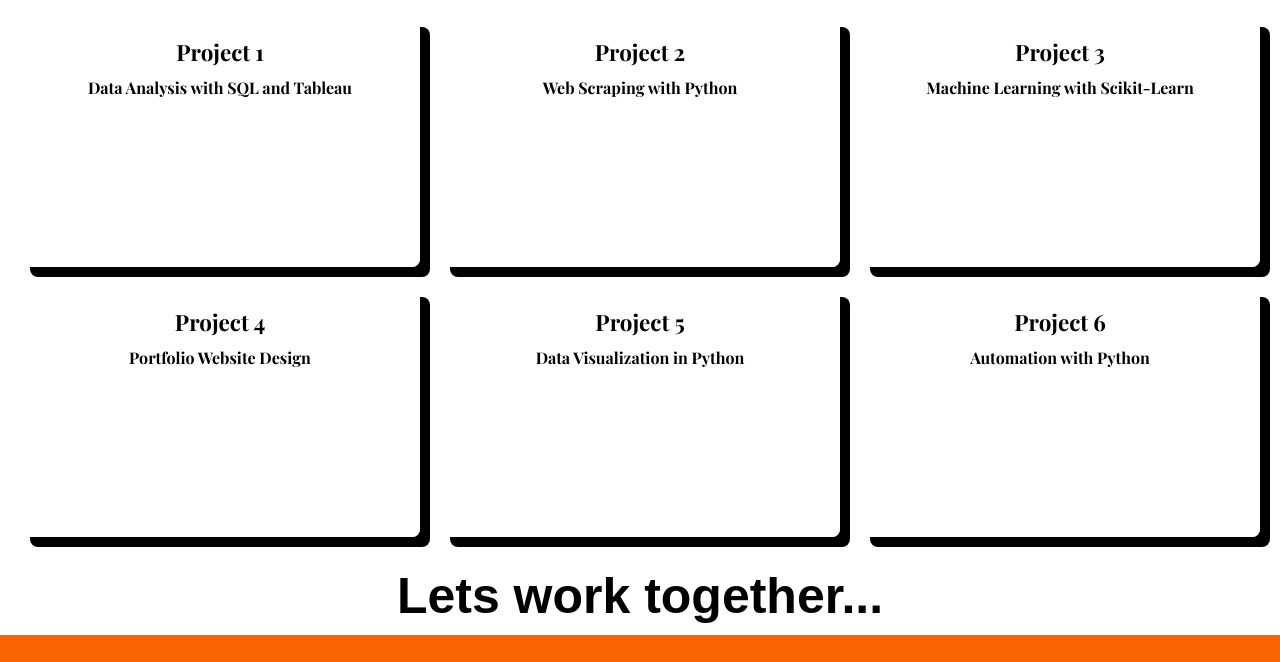
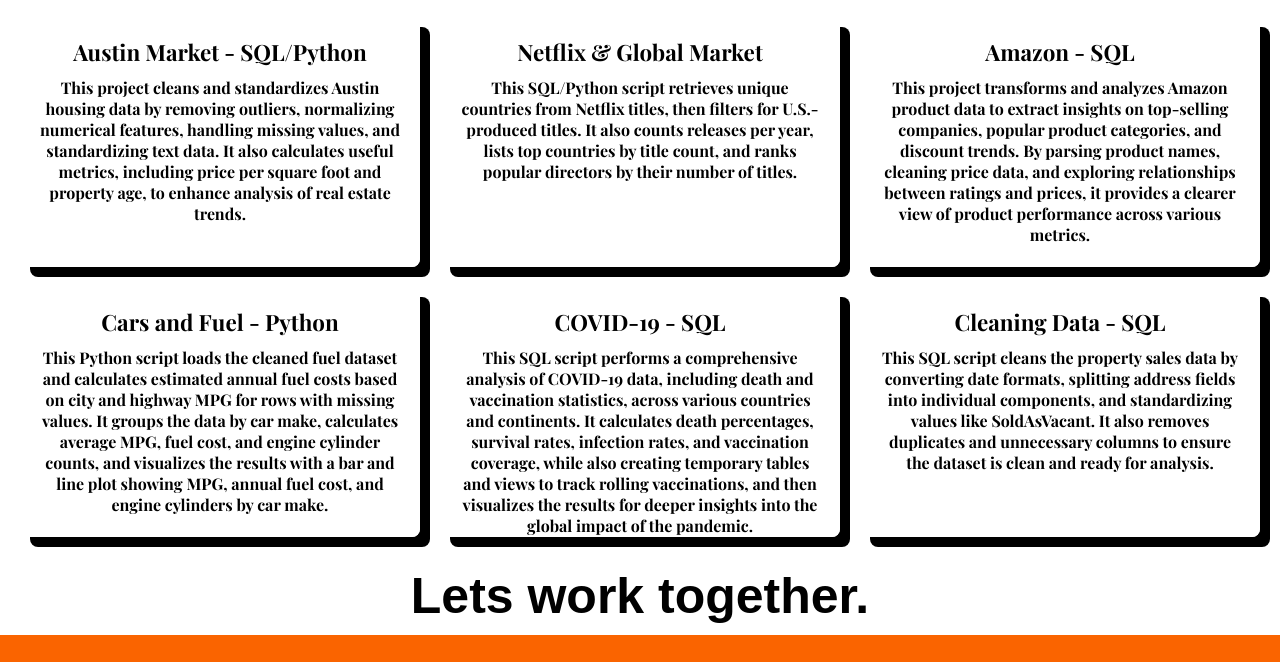
Before and after one commit to Godzly102/portfolio1, a plain HTML site: page index.html in a window 1280 px wide. Shown: the part 768-1430 px from the top of the page. Drawn offline with nearby package versions, Linux system fonts and the light colour scheme.

Commit message:
Update index.html

```diff
--- a/index.html
+++ b/index.html
@@ -24,16 +24,16 @@
             <ul id="list1">
                 <li><a href="#About">About</a></li>
                 <li><a href="#Projects">Projects</a></li>
-                <li><a href="Links">Links</a></li>
+                <li><a href="#sec">Links</a></li>
             </ul>
          </nav>
 	 </header>
 
 
-     <section >
+     <section id="About" >
 
 	    <div class="sum">
-		  <p id="About" class="par">"Hi, I’m Jose Paredes, a data analyst with a background in SQL, Python, and Tableau. I love turning raw data into clear insights, using data cleaning, visualization, and statistical techniques to drive decisions and uncover trends. Whether it's through SQL queries, building Tableau dashboards, or crafting predictive models, I'm dedicated to making data work for businesses and bringing clarity to complex datasets.".</p>
+		  <p  class="par">"Hi, I’m Jose Paredes, a data analyst with a background in SQL, Python, and Tableau. I love turning raw data into clear insights, using data cleaning, visualization, and statistical techniques to drive decisions and uncover trends. Whether it's through SQL queries, building Tableau dashboards, or crafting predictive models, I'm dedicated to making data work for businesses and bringing clarity to complex datasets.".</p>
      </section>
 	    </div>
         <div id="projects">
@@ -60,56 +60,61 @@
    </section>
 
 
-<h2>These are some projects i have done... </h2>
+<h2 id="Projects">These are some projects i have done... </h2>
 
 
 
-<div id="Projects" class="portfolio-container">
+<div  class="portfolio-container">
     <div class="portfolio-item">
-        <a href="#project1" class="portfolio-link">
-            <div class="portfolio-content">
-                <h3>Project 1</h3>
-                <p>Data Analysis with SQL and Tableau</p>
+        <a href="https://github.com/Godzly102/Porfolio1/blob/main/AustinMarket.sql" class="portfolio-link">
+            <div id="1s" class="portfolio-content">
+                <h3>Austin Market - SQL/Python</h3>
+                <p>This project cleans and standardizes Austin housing data by removing outliers, normalizing numerical features, handling missing values, and standardizing text data. It also calculates useful metrics, including price per square foot and property age, to enhance analysis of real estate trends.</p>
             </div>
         </a>
     </div>
     <div class="portfolio-item">
-        <a href="#project2" class="portfolio-link">
+        <a href="https://github.com/Godzly102/Porfolio1/blob/main/NetflixSQL.sql" class="portfolio-link">
             <div class="portfolio-content">
-                <h3>Project 2</h3>
-                <p>Web Scraping with Python</p>
+                <h3>Netflix & Global Market</h3>
+                <p>
+This SQL/Python script retrieves unique countries from Netflix titles, then filters for U.S.-produced titles. It also counts releases per year, lists top countries by title count, and ranks popular directors by their number of titles.</p>
+            </div>
+        </a>
+    </div>
+
+    <div class="portfolio-item">
+        <a href="https://github.com/Godzly102/Porfolio1/blob/main/1Amazon.sql" class="portfolio-link">
+            <div class="portfolio-content">
+                <h3>Amazon - SQL</h3>
+                <p>This project transforms and analyzes Amazon product data to extract insights on top-selling companies, popular product categories, and discount trends. By parsing product names, cleaning price data, and exploring relationships between ratings and prices, it provides a clearer view of product performance across various metrics.</p>
+            </div>
+        </a>
+    </div>
+
+    <div class="portfolio-item">
+        <a href="https://github.com/Godzly102/Porfolio1/blob/main/fuel.py" class="portfolio-link">
+            <div class="portfolio-content">
+                <h3>Cars and Fuel - Python</h3>
+                <p>
+This Python script loads the cleaned fuel dataset and calculates estimated annual fuel costs based on city and highway MPG for rows with missing values. It groups the data by car make, calculates average MPG, fuel cost, and engine cylinder counts, and visualizes the results with a bar and line plot showing MPG, annual fuel cost, and engine cylinders by car make.</p>
             </div>
         </a>
     </div>
     <div class="portfolio-item">
-        <a href="#project3" class="portfolio-link">
+        <a href="https://github.com/Godzly102/Porfolio1/blob/main/SQLProject1.sql" class="portfolio-link">
             <div class="portfolio-content">
-                <h3>Project 3</h3>
-                <p>Machine Learning with Scikit-Learn</p>
+                <h3>COVID-19 - SQL</h3>
+                <p>This SQL script performs a comprehensive analysis of COVID-19 data, including death and vaccination statistics, across various countries and continents. It calculates death percentages, survival rates, infection rates, and vaccination coverage, while also creating temporary tables and views to track rolling vaccinations, and then visualizes the results for deeper insights into the global impact of the pandemic.</p>
             </div>
         </a>
     </div>
     <div class="portfolio-item">
-        <a href="#project4" class="portfolio-link">
+        <a href="https://github.com/Godzly102/Porfolio1/blob/main/SQLProject2.sql" class="portfolio-link">
             <div class="portfolio-content">
-                <h3>Project 4</h3>
-                <p>Portfolio Website Design</p>
-            </div>
-        </a>
-    </div>
-    <div class="portfolio-item">
-        <a href="#project5" class="portfolio-link">
-            <div class="portfolio-content">
-                <h3>Project 5</h3>
-                <p>Data Visualization in Python</p>
-            </div>
-        </a>
-    </div>
-    <div class="portfolio-item">
-        <a href="#project6" class="portfolio-link">
-            <div class="portfolio-content">
-                <h3>Project 6</h3>
-                <p>Automation with Python</p>
+                <h3>Cleaning Data - SQL</h3>
+                <p>
+This SQL script cleans the property sales data by converting date formats, splitting address fields into individual components, and standardizing values like SoldAsVacant. It also removes duplicates and unnecessary columns to ensure the dataset is clean and ready for analysis.</p>
             </div>
         </a>
     </div>
@@ -118,17 +123,17 @@
 
 
 
-    </div>
-    <h2> Lets work together...</h2>
+   </div>
+    <h2 id="sec"> Lets work together. </h2>
     <div class="social-links">
     <a href="https://www.linkedin.com/in/jose-paredes-84844313b/" target="_blank" class="link">
       <i class="fab fa-linkedin"></i> LinkedIn
     </a>
-    <a href="https://github.com" target="_blank" class="link">
+    <a href="https://github.com/Godzly102/Porfolio1" target="_blank" class="link">
       <i class="fab fa-github"></i> GitHub
     </a>
 
-    <a href="mailto:jose.paredes@example.com" class="link">
+    <a href="mailto:eddumail102@example.com" class="link">
       <i class="fas fa-envelope"></i> Email
     </a>
   </div>
```
